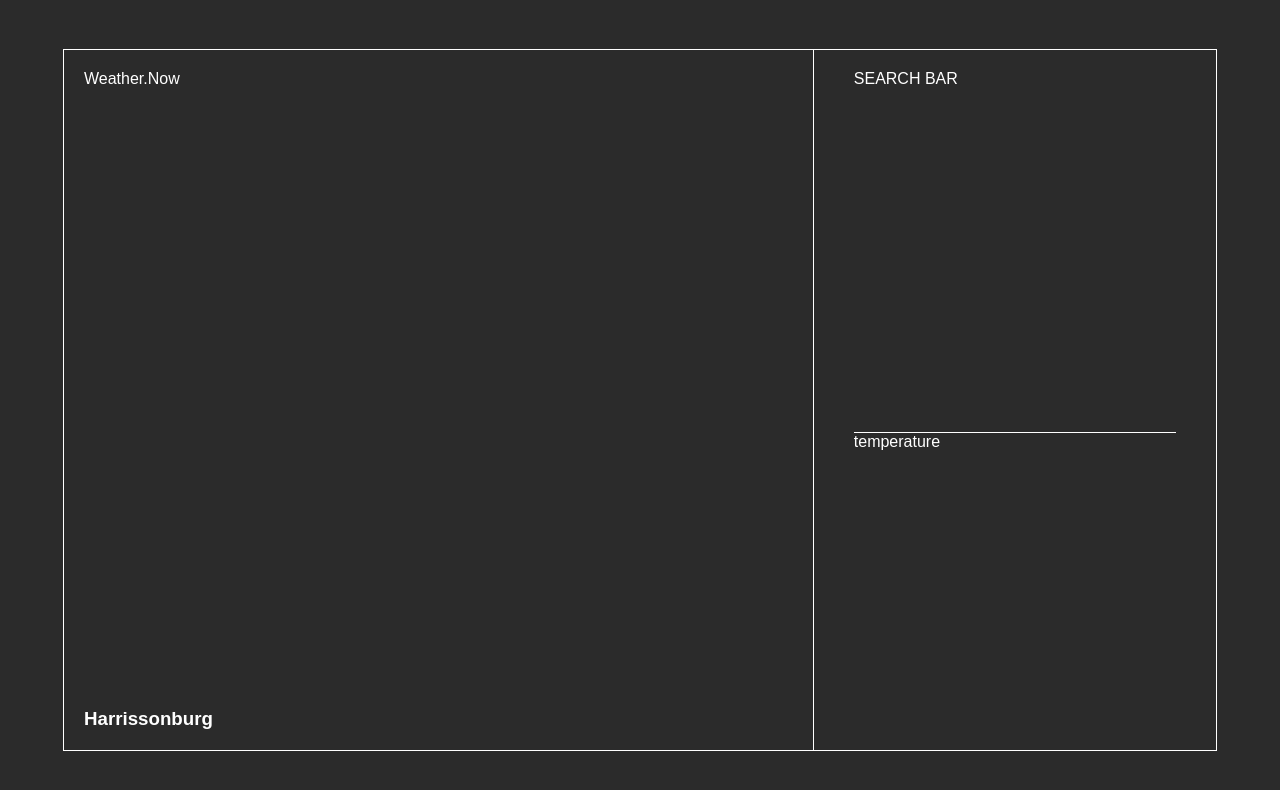
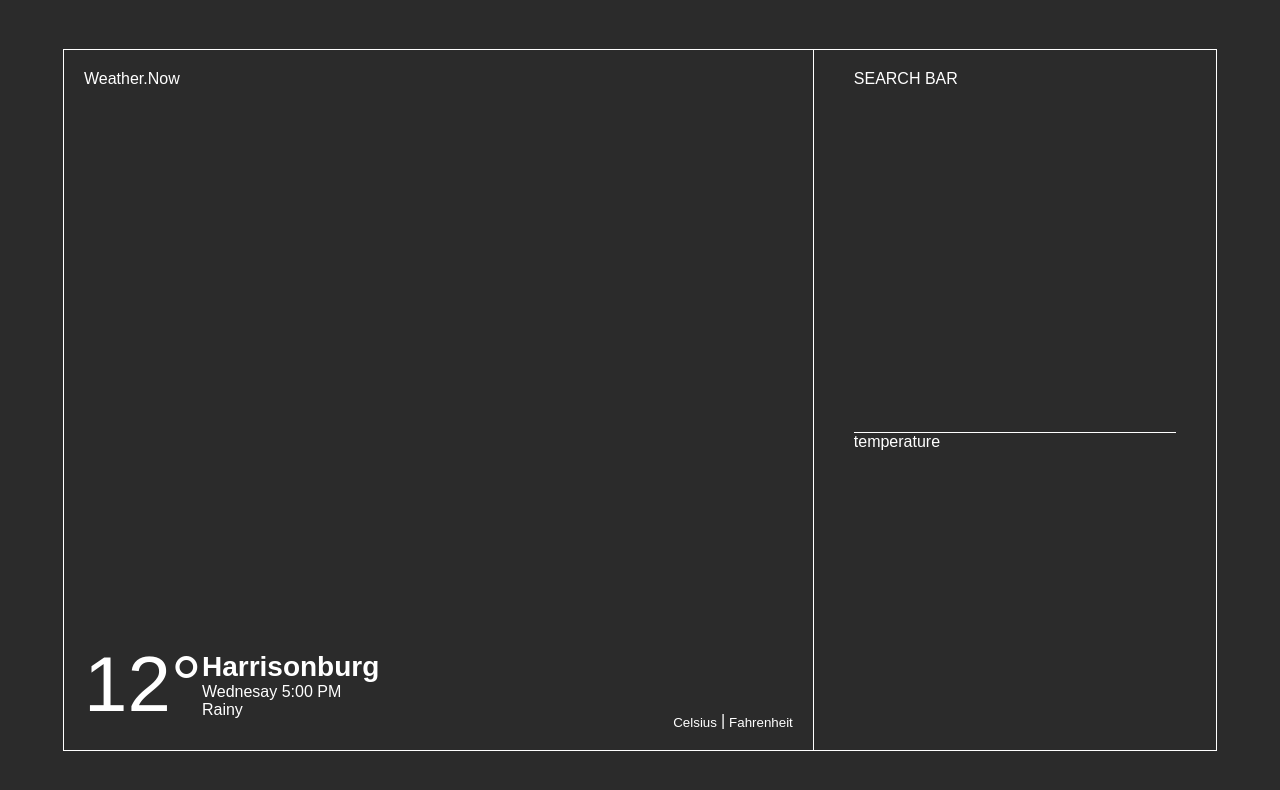
Before and after one commit to Celdama/weather-app, a website built with Parcel: page src/index.html in a window 1280 px wide. Built offline with nearby package versions, Linux system fonts and the light colour scheme.

Commit message:
added structure of my left side application

```diff
--- a/src/index.html
+++ b/src/index.html
@@ -17,8 +17,19 @@
             <li><a href="#">Weather.Now</a></li>
           </ul>
         </nav>
-        <div>
-          <h3>Harrissonburg</h3>
+        <div class="weather-resume">
+          <div class="weather-deg">
+            <p>12&#176;</p>
+          </div>
+          <div class="weather-info">
+            <p class="localisation">Harrisonburg</p>
+            <p class="date">Wednesay 5:00 PM</p>
+            <p class="weather">Rainy</p>
+          </div>
+          <div class="weather-measure">
+            <button>Celsius</button><span>|</span>
+            <button>Fahrenheit</button>
+          </div>
         </div>
       </div>
       <div class="right">
--- a/src/styles/component/app.scss
+++ b/src/styles/component/app.scss
@@ -32,8 +32,45 @@
         }
       }
 
-      div {
-        // outline: 1px solid white;
+      .weather-resume {
+        display: flex;
+
+        .weather-deg {
+          font-size: 78px;
+        }
+
+        .weather-info {
+          width: 80%;
+          display: flex;
+          flex-direction: column;
+          justify-content: center;
+
+          .localisation {
+            font-size: 28px;
+            font-weight: bold;
+          }
+
+          .date, .weather {
+            font-weight: lighter;
+          }
+
+
+        }
+
+        .weather-measure {
+          display: flex;
+          align-items: flex-end;
+
+          button {
+            border: none;
+            background: none;
+            color: white;
+          }
+
+          span {
+            margin: 0 4px;
+          }
+        }
       }
     }
 
```
